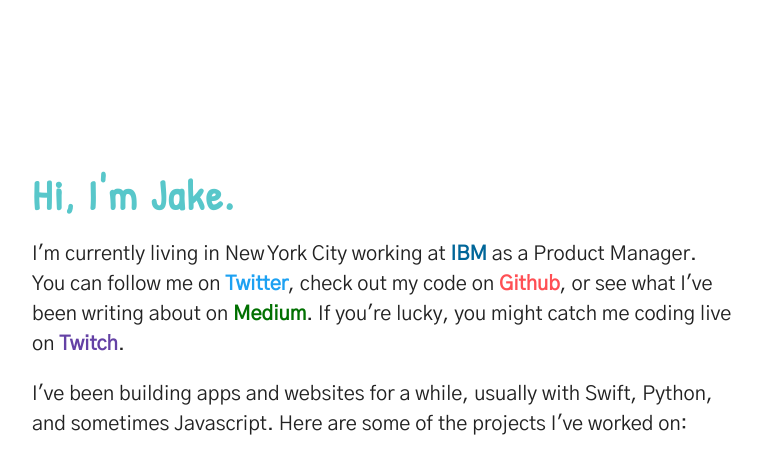
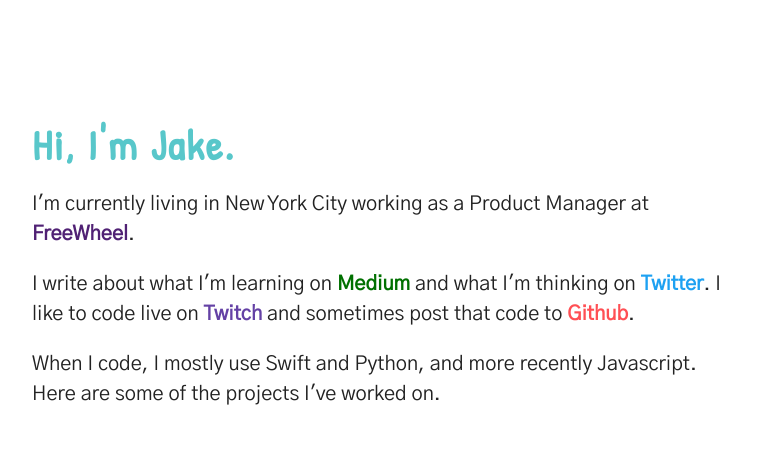
Before and after one commit to JakeShelley1/website-old, a website: page views/index.html in a window 1280 px wide. Shown: the top 456 px of the page, without its empty margins (32-794 px from the left). Drawn offline with Linux system fonts and the light colour scheme.

Commit message:
changed copy

```diff
--- a/package.json
+++ b/package.json
@@ -4,7 +4,6 @@
   "description": "",
   "dependencies": {
     "body-parser": "^1.18.2",
-    "express": "^4.15.2",
-    "socket.io": "^1.7.3"
+    "express": "^4.15.2"
   }
 }
--- a/public/stylesheets/style.css
+++ b/public/stylesheets/style.css
@@ -10,7 +10,7 @@
 }
 
 .main {
-	margin: 150px 5%;
+	margin: 100px 5%;
 	max-width: 700px;
 	font-weight: 100;
 	line-height: 30px;
@@ -63,17 +63,19 @@
 	color: white !important;
 }
 
-b.medium  { color: #007000 }
-b.ibm     { color: #006699 }
-b.github  { color: #FF4F54 }
-b.twitch  { color: #6441a5 }
-b.twitter { color: #1DA1F2 }
+b.medium    { color: #007000 }
+b.ibm       { color: #006699 }
+b.github    { color: #FF4F54 }
+b.twitch    { color: #6441a5 }
+b.twitter   { color: #1DA1F2 }
+b.freewheel { color: #502174 }
 
-b.ibm:hover     { background-color: #006699 }
-b.medium:hover  { background-color: #007000 }
-b.github:hover  { background-color: #FF4F54 }
-b.twitch:hover  { background: #6441a5 }
-b.twitter:hover { background-color: #1DA1F2 }
+b.ibm:hover       { background-color: #006699 }
+b.medium:hover    { background-color: #007000 }
+b.github:hover    { background-color: #FF4F54 }
+b.twitch:hover    { background-color: #6441a5 }
+b.twitter:hover   { background-color: #1DA1F2 }
+b.freewheel:hover { background-color: #502174 }
 
 p {
 	font-family: 'Gothic A1', sans-serif;
--- a/views/index.html
+++ b/views/index.html
@@ -1,18 +1,20 @@
 <!doctype html>
 <html>
 <head>
+    <meta name="viewport" content="width=device-width,initial-scale=1.0">
     <title>Jake Shelley</title>
     <link rel="stylesheet" href="/stylesheets/style.css" />
     <link href="https://fonts.googleapis.com/css?family=Patrick+Hand" rel="stylesheet">
     <link href="https://fonts.googleapis.com/css?family=Gothic+A1" rel="stylesheet">
-    <!-- <link rel="stylesheet" href="https://use.fontawesome.com/releases/v5.0.10/css/all.css" integrity="sha384-+d0P83n9kaQMCwj8F4RJB66tzIwOKmrdb46+porD/OvrJ+37WqIM7UoBtwHO6Nlg" crossorigin="anonymous"> -->
 </head>
 <body>
     <div class="main">
         <div class="title">Hi, I'm Jake.<img class="profile" src="/images/profile.jpg" /></div>
-        <p>I'm currently living in New York City working at <b class="ibm"><a target="_blank" href="https://medium.com/ibm-data-science-experience/introducing-streams-designer-81c6ee313dd1">IBM</a></b> as a Product Manager. You can follow me on <b class="twitter"><a target="_blank" href="https://twitter.com/JakeShelley3">Twitter</a></b>, check out my code on <b class="github"><a target="_blank" href="https://www.github.com/jakeshelley1">Github</a></b>, or see what I've been writing about on <b class="medium"><a target="_blank" href="https://medium.com/@JakeShelley3">Medium</a></b>. If you're lucky, you might catch me coding live on <b class="twitch"><a target="_blank" href="https://www.twitch.tv/jshell2">Twitch</a></b>.</p>
+        <p>I'm currently living in New York City working as a Product Manager at <b class="freewheel"><a target="_blank" href="http://freewheel.tv/">FreeWheel</a></b>.</p>
 
-        <p>I've been building apps and websites for a while, usually with Swift, Python, and sometimes Javascript. Here are some of the projects I've worked on:</p>
+        <p>I write about what I'm learning on <b class="medium"><a target="_blank" href="https://medium.com/@JakeShelley3">Medium</a></b> and what I'm thinking on <b class="twitter"><a target="_blank" href="https://twitter.com/JakeShelley3">Twitter</a></b>. I like to code live on <b class="twitch"><a target="_blank" href="https://www.twitch.tv/jshell2">Twitch</a></b> and sometimes post that code to <b class="github"><a target="_blank" href="https://www.github.com/jakeshelley1">Github</a></b>.</p>
+
+        <p>When I code, I mostly use Swift and Python, and more recently Javascript. Here are some of the projects I've worked on.</p>
         <div class="projects">
             <a target="_blank" href="https://itunes.apple.com/us/app/todo-lists-organize-your-life/id1329807333?mt=8"><img class="app" src="/images/todo.png"/><div>Todo Lists</div></a>
             <a target="_blank" href="https://itunes.apple.com/us/app/color-pop-the-game/id1202606108?mt=8"><img class="app" src="/images/colorpop.png"/><div>Color Pop</div></a>
@@ -24,17 +26,5 @@
             <a><img class="app dead" src="/images/soundcheck.png"/><div>Soundcheck ☠️</div></a>
         </div>
     </div>
-    <!-- <div class="notification-container"></div> -->
-    <!-- // <script src="https://cdn.socket.io/socket.io-1.2.0.js"></script> -->
-    <!-- // <script src="https://code.jquery.com/jquery-1.11.1.js"></script> -->
-    <script>
-    // $(function () {
-    //     var socket = io();
-    //     // socket.on('chat message', function(msg){
-    //     // $('#messages').append($('<li>').text(msg));
-    //     //     window.scrollTo(0, document.body.scrollHeight);
-    //     // });
-    // });
-    </script>
 </body>
 </html>
```
Also changed, not shown: index.js (+1 -9 lines).
